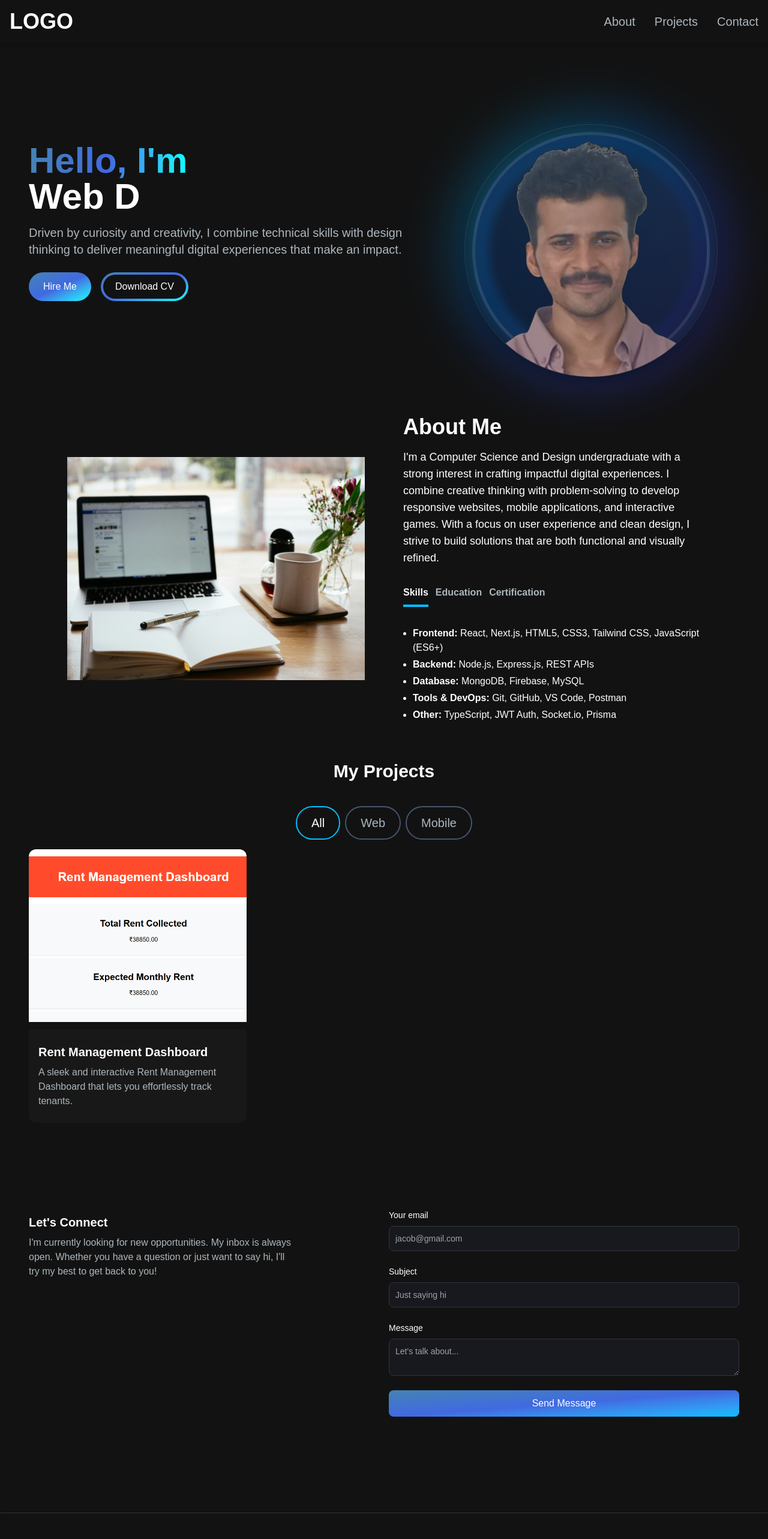
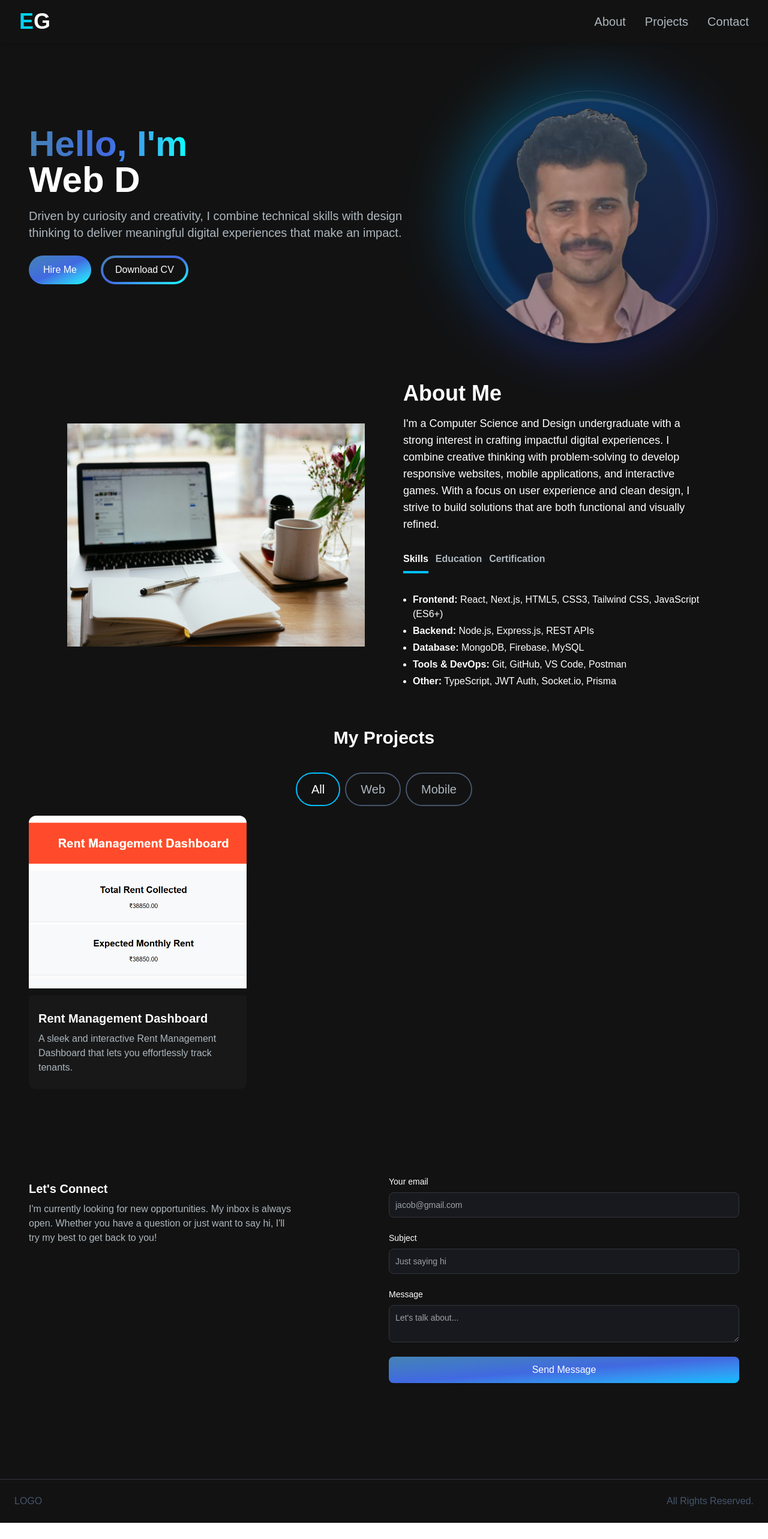
Before and after one commit to ACHILLESSSSSSSS/nextjs-portfolio, a Next.js app: page / in a window 1280 px wide. Shown: the top 2566 px of the page at 60% size. After the commit the page ends 2539 px from the top, so only its background shows below. Built offline with nearby package versions, Linux system fonts and the light colour scheme.

Commit message:
Update Hero section design

```diff
--- a/src/app/components/Footer.jsx
+++ b/src/app/components/Footer.jsx
@@ -1,14 +1,14 @@
 import React from "react";
 
 const Footer = () => {
-    return(
-        <footer className=" footer border border-t-[#33353F] border-l-transparent border-r-transparent text-white">
-            <div className="container p-12 flex justify-between">
-                <span className="text-slate-600">LOGO</span>
-                <p className="text-slate-600">All Rights Reserved.</p>
-            </div>
-        </footer>
-    );
+  return (
+    <footer className="w-full border-t border-[#33353F] text-white">
+      <div className="container mx-auto p-6 flex justify-between items-center">
+        <span className="text-slate-600">LOGO</span>
+        <p className="text-slate-600">All Rights Reserved.</p>
+      </div>
+    </footer>
+  );
 };
 
 export default Footer;
--- a/src/app/components/HeroSection.jsx
+++ b/src/app/components/HeroSection.jsx
@@ -48,7 +48,7 @@ const HeroSection = () => {
             design thinking to deliver meaningful digital experiences that make
             an impact.
           </p>
-          <div className="flex flex-wrap gap-4">
+          <div className="flex flex-wrap gap-4 justify-center sm:justify-start">
   <button className="px-6 py-3 rounded-full bg-gradient-to-br from-[#4682B4] via-[#4169E1] to-[#00FFFF] hover:bg-cyan-400 text-white transition-all duration-300 ease-in-out">
     Hire Me
   </button>
@@ -58,6 +58,7 @@ const HeroSection = () => {
     </span>
   </button>
 </div>
+
         </motion.div>
         {/* Right Section - Hero Image */}
         <motion.div
@@ -66,7 +67,7 @@ const HeroSection = () => {
           transition={{ duration: 0.5 }}
           className="col-span-5 place-self-center mt-4 lg:mt-0"
         >
-       <div className="pt-24 flex justify-center">
+       <div className="pt-10 flex justify-center">
   <div className="relative w-[220px] h-[220px] lg:w-[420px] lg:h-[420px] group transition-transform duration-700 ease-in-out hover:scale-105 hover:rotate-[0.5deg]">
 
     {/* Pulsing Gradient Halo (Outer Glow) */}
--- a/src/app/components/Navbar.jsx
+++ b/src/app/components/Navbar.jsx
@@ -15,12 +15,15 @@ const Navbar = () => {
   const [navbarOpen, setNavbarOpen] = useState(false);
 
   return (
-    <nav className="fixed top-0 left-0 right-0 z-50 bg-[#121212] bg-opacity-90 shadow-md">
-      <div className="flex items-center justify-between mx-auto px-4 py-4 max-w-7xl">
+    <nav className="fixed top-0 left-0 right-0 w-full z-50 bg-[#121212] bg-opacity-90 shadow-md">
+  <div className="flex items-center justify-between px-8 py-4 w-full">
     {/* Logo */}
-        <Link href="/" className="text-2xl md:text-4xl font-bold text-white">
-          LOGO
+    <Link href="/" className="relative inline-block text-4xl font-extrabold text-white">
+
+  <span className="text-cyan-400">E</span>
+  <span className="text-white">G</span>
 </Link>
+
 
     {/* Desktop Nav */}
     <div className="hidden md:flex space-x-8">
@@ -29,7 +32,7 @@ const Navbar = () => {
       ))}
     </div>
 
-        {/* Mobile Menu Button */}
+    {/* Mobile Button */}
     <div className="md:hidden">
       <button
         onClick={() => setNavbarOpen(!navbarOpen)}
@@ -44,11 +47,12 @@ const Navbar = () => {
     </div>
   </div>
 
-      {/* Mobile Menu Overlay */}
+  {/* Mobile Overlay */}
   {navbarOpen && (
     <MenuOverlay links={navLinks} onClose={() => setNavbarOpen(false)} />
   )}
 </nav>
+
   );
 };
 
```
Lines whose indentation alone changed are shown as unchanged.
